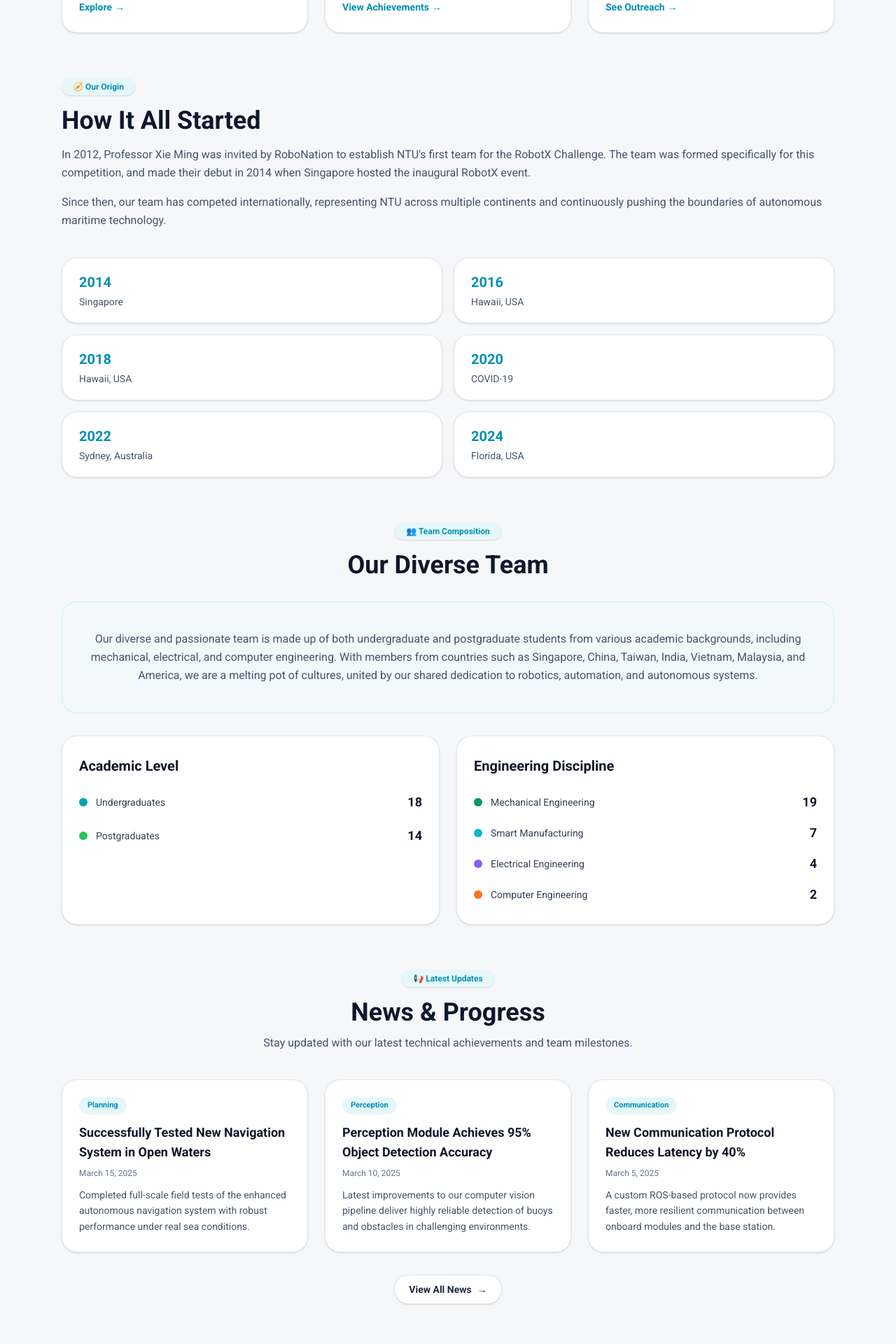
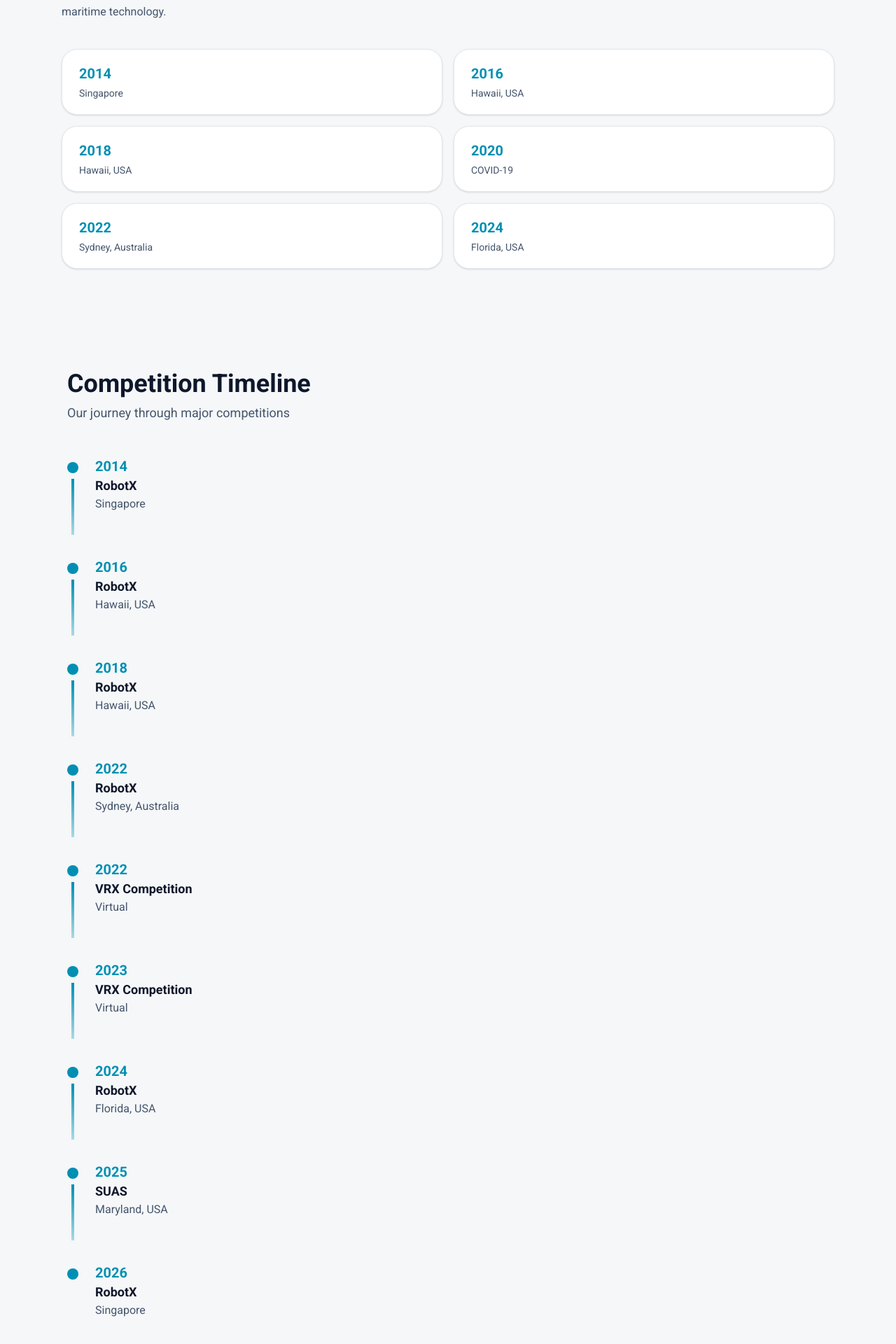
Before and after one commit to Sushruth2911/AAV_Web_Development, a Next.js app in the folder aavwebsite/: page /about/aboutus in a window 1280 px wide. Shown: the part 824-2744 px from the top of the page at 70% size. Built offline with nearby package versions, Linux system fonts and the light colour scheme.

Commit message:
Made changes to about us page

```diff
--- a/aavwebsite/app/about/aboutus/page.tsx
+++ b/aavwebsite/app/about/aboutus/page.tsx
@@ -1,6 +1,7 @@
 "use client";
 
 import Link from "next/link";
+import Image from "next/image";
 import Navbar from "@/components/navbar";
 
 const originMilestones = [
@@ -34,6 +35,18 @@ const newsItems = [
     summary:
       "A custom ROS-based protocol now provides faster, more resilient communication between onboard modules and the base station.",
   },
+];
+
+const timelineEvents = [
+  { year: "2014", competition: "RobotX", location: "Singapore" },
+  { year: "2016", competition: "RobotX", location: "Hawaii, USA" },
+  { year: "2018", competition: "RobotX", location: "Hawaii, USA" },
+  { year: "2022", competition: "RobotX", location: "Sydney, Australia" },
+  { year: "2022", competition: "VRX Competition", location: "Virtual" },
+  { year: "2023", competition: "VRX Competition", location: "Virtual" },
+  { year: "2024", competition: "RobotX", location: "Florida, USA" },
+  { year: "2025", competition: "SUAS", location: "Maryland, USA" },
+  { year: "2026", competition: "RobotX", location: "Singapore" },
 ];
 
 export default function AboutPage() {
@@ -79,33 +92,6 @@ export default function AboutPage() {
             </div>
           </section>
 
-          {/* QUICK NAV CARDS */}
-          <section className="max-w-6xl mx-auto px-4 md:px-6 mt-6 mb-16">
-            <div className="grid gap-6 md:grid-cols-3">
-              <QuickCard
-                icon="👥"
-                title="Our Team"
-                description="Meet the diverse group of passionate students driving innovation in maritime robotics."
-                linkLabel="Explore"
-                href="/about/team"
-              />
-              <QuickCard
-                icon="🏆"
-                title="Achievements"
-                description="Discover our competition wins, technical milestones, and journey of excellence."
-                linkLabel="View Achievements"
-                href="/about/achievements"
-              />
-              <QuickCard
-                icon="🌐"
-                title="Outreach"
-                description="Explore our visits, demonstrations, and community engagement initiatives."
-                linkLabel="See Outreach"
-                href="/outreach"
-              />
-            </div>
-          </section>
-
           {/* ORIGIN STORY */}
           <section className="max-w-6xl mx-auto px-4 md:px-6 mb-16">
             <div className="grid gap-10 md:grid-cols-[1.4fr,1fr] items-start">
@@ -114,7 +100,7 @@ export default function AboutPage() {
                   🧭 Our Origin
                 </span>
                 <h2 className="text-3xl md:text-4xl font-extrabold mb-4">
-                  How It All Started
+                  NTU's History
                 </h2>
                 <p className="text-sm md:text-base text-slate-600 leading-relaxed mb-4">
                   In 2012, Professor Xie Ming was invited by RoboNation to
@@ -147,115 +133,67 @@ export default function AboutPage() {
             </div>
           </section>
 
-          {/* DIVERSE TEAM */}
-          <section className="max-w-6xl mx-auto px-4 md:px-6 mb-16">
-            <div className="text-center mb-8">
-              <span className="inline-flex items-center px-4 py-1 rounded-full bg-[#e6f7fa] text-xs font-semibold text-[#008fb3] shadow-sm mb-4">
-                👥 Team Composition
-              </span>
-              <h2 className="text-3xl md:text-4xl font-extrabold mb-6">
-                Our Diverse Team
-              </h2>
+          {/* TIMELINE SECTION */}
+          <section className="mx-auto max-w-6xl px-4 sm:px-6 lg:px-8 py-20">
+            <div className="mb-12">
+              <h2 className="text-4xl font-bold text-slate-900 mb-2">Competition Timeline</h2>
+              <p className="text-lg text-slate-600">Our journey through major competitions</p>
             </div>
 
-            <div className="bg-[#f1f9fb] border border-[#d7eef5] rounded-3xl px-6 md:px-10 py-8 md:py-10 text-center mb-8">
-              <p className="text-sm md:text-base text-slate-600 leading-relaxed">
-                Our diverse and passionate team is made up of both undergraduate
-                and postgraduate students from various academic backgrounds,
-                including mechanical, electrical, and computer engineering. With
-                members from countries such as Singapore, China, Taiwan, India,
-                Vietnam, Malaysia, and America, we are a melting pot of
-                cultures, united by our shared dedication to robotics,
-                automation, and autonomous systems.
-              </p>
-            </div>
+            <div className="space-y-6">
+              {timelineEvents.map((event, index) => (
+                <div
+                  key={index}
+                  className="flex gap-6 items-start"
+                >
+                  {/* Timeline dot and line */}
+                  <div className="flex flex-col items-center">
+                    <div className="w-4 h-4 bg-[#008fb3] rounded-full mt-2" />
+                    {index !== timelineEvents.length - 1 && (
+                      <div className="w-1 h-20 bg-gradient-to-b from-[#008fb3] to-[#008fb3]/30 my-2" />
+                    )}
+                  </div>
 
-            <div className="grid gap-6 md:grid-cols-2">
-              {/* Academic level */}
-              <div className="bg-white rounded-3xl border border-slate-200 shadow-sm px-6 py-6 md:py-7">
-                <h3 className="text-xl font-semibold mb-6">Academic Level</h3>
-                <div className="space-y-5">
-                  <LevelRow label="Undergraduates" value="18" colorClass="bg-[#00a3b5]" />
-                  <LevelRow label="Postgraduates" value="14" colorClass="bg-[#22c55e]" />
+                  {/* Content */}
+                  <div className="pb-6">
+                    <h3 className="text-xl font-bold text-[#008fb3]">{event.year}</h3>
+                    <p className="text-lg font-semibold text-slate-900">{event.competition}</p>
+                    <p className="text-slate-600">{event.location}</p>
+                  </div>
                 </div>
-              </div>
-
-              {/* Engineering discipline */}
-              <div className="bg-white rounded-3xl border border-slate-200 shadow-sm px-6 py-6 md:py-7">
-                <h3 className="text-xl font-semibold mb-6">
-                  Engineering Discipline
-                </h3>
-                <div className="space-y-4">
-                  <LevelRow
-                    label="Mechanical Engineering"
-                    value="19"
-                    colorClass="bg-[#059669]"
-                  />
-                  <LevelRow
-                    label="Smart Manufacturing"
-                    value="7"
-                    colorClass="bg-[#06b6d4]"
-                  />
-                  <LevelRow
-                    label="Electrical Engineering"
-                    value="4"
-                    colorClass="bg-[#8b5cf6]"
-                  />
-                  <LevelRow
-                    label="Computer Engineering"
-                    value="2"
-                    colorClass="bg-[#f97316]"
-                  />
-                </div>
-              </div>
+              ))}
             </div>
           </section>
 
-          {/* NEWS & PROGRESS */}
+          { /* MARITIME ROBOTX CHALLENGE SECTION */ }
           <section className="max-w-6xl mx-auto px-4 md:px-6">
-            <div className="text-center mb-10">
-              <span className="inline-flex items-center px-4 py-1 rounded-full bg-[#e6f7fa] text-xs font-semibold text-[#008fb3] shadow-sm mb-4">
-                📢 Latest Updates
-              </span>
-              <h2 className="text-3xl md:text-4xl font-extrabold mb-3">
-                News &amp; Progress
-              </h2>
-              <p className="max-w-2xl mx-auto text-sm md:text-base text-slate-600">
-                Stay updated with our latest technical achievements and team
-                milestones.
-              </p>
+            <div className="grid gap-10 md:grid-cols-[1fr,1.2fr] items-center">
+              {/* Text Content */}
+              <div className="bg-white rounded-3xl border border-slate-200 shadow-sm p-6 md:p-10">
+                <h2 className="text-3xl md:text-4xl font-extrabold mb-4">
+                  Maritime RobotX Challenge
+                </h2>
+                <p className="text-sm md:text-base text-slate-600 leading-relaxed">
+                  Launched in 2012 by the U.S. Office of Naval Research (ONR) in collaboration with Singapore’s Future Technology Systems Directorate (FSTD), RobotX is an advanced robotics competition that brings together top teams from around the Pacific Rim. The competition focuses
+                  on the development of Autonomous Surface Vehicles (ASVs) and sensor technologies capable of performing complex tasks in dynamic maritime environments. Beyond the competition, RobotX serves as a platform to foster international collaboration between students,
+                  academic institutions, government agencies, and industry partners. It bridges research, commercial innovation, and defence applications, ensuring that solutions developed are both cutting-edge and practically relevant. Archimedes competes in the biennial RobotX Challenge,
+                  showcasing our capabilities in multi-domain robotics — operating on the surface, underwater, and in the air. In the 2024 edition, we achieved a 5th place finish and are now striving for a podium position in 2026.
+                </p>
+              </div>
+
+              {/* Image */}
+              <div className="relative rounded-3xl overflow-hidden shadow-md">
+                <Image
+                  src="/Section 4 - Maritime RobotX Challenge.jpeg"
+                  alt="Maritime RobotX Challenge"
+                  width={700}
+                  height={460}
+                  className="w-full h-auto object-cover"
+                  priority
+                />
+              </div>
             </div>
-
-            <div className="grid gap-6 md:grid-cols-3 mb-8">
-              {newsItems.map((item) => (
-                <article
-                  key={item.title}
-                  className="bg-white rounded-3xl border border-slate-200 shadow-sm px-6 py-6 hover:shadow-md hover:-translate-y-0.5 transition-all flex flex-col"
-                >
-                  <span className="inline-flex w-fit px-3 py-1 rounded-full bg-[#e6f7fa] text-[11px] font-semibold text-[#008fb3] mb-3">
-                    {item.tag}
-                  </span>
-                  <h3 className="text-base md:text-lg font-semibold mb-2">
-                    {item.title}
-                  </h3>
-                  <div className="text-xs text-slate-500 mb-3">{item.date}</div>
-                  <p className="text-sm text-slate-600 leading-relaxed">
-                    {item.summary}
-                  </p>
-                </article>
-              ))}
-            </div>
-
-            <div className="text-center">
-              <Link
-                href="/news"
-                className="inline-flex items-center px-5 py-2.5 rounded-full bg-white text-sm font-semibold text-slate-800 border border-slate-200 shadow-sm hover:shadow-md hover:-translate-y-0.5 transition-all"
-              >
-                View All News
-                <span className="ml-2">→</span>
-              </Link>
-            </div>
-          </section>
+           </section>
         </div>
       </main>
     </>
```
Also changed, not shown: aavwebsite/public/Section 4 - Maritime RobotX Challenge.jpeg (added).
